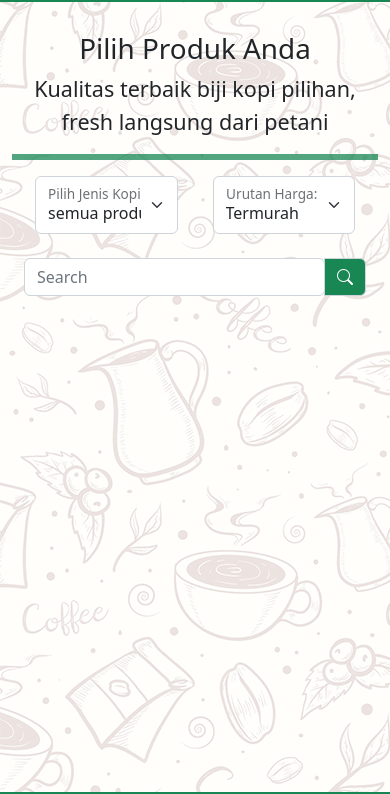
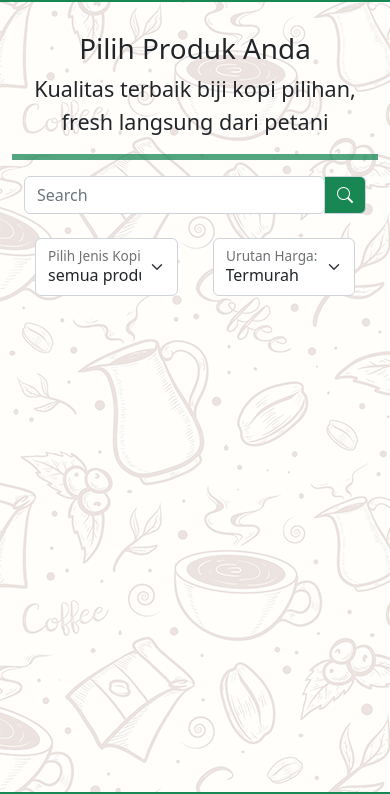
Before and after one commit to Fadiaameliaputri/Kopi-Kuy, a plain HTML site: page produk.html in a window 390 px wide. Shown: the part 64-858 px from the top of the page. Drawn offline with Linux system fonts and the light colour scheme; no server answers.

Commit message:
Update produk.html

```diff
--- a/produk.html
+++ b/produk.html
@@ -31,11 +31,6 @@
             .select-menu {
                 flex-wrap: wrap;
                 justify-content: space-evenly;
-            }
-
-            .input-group {
-                order: 1;
-
             }
 
             .form-select {
```
